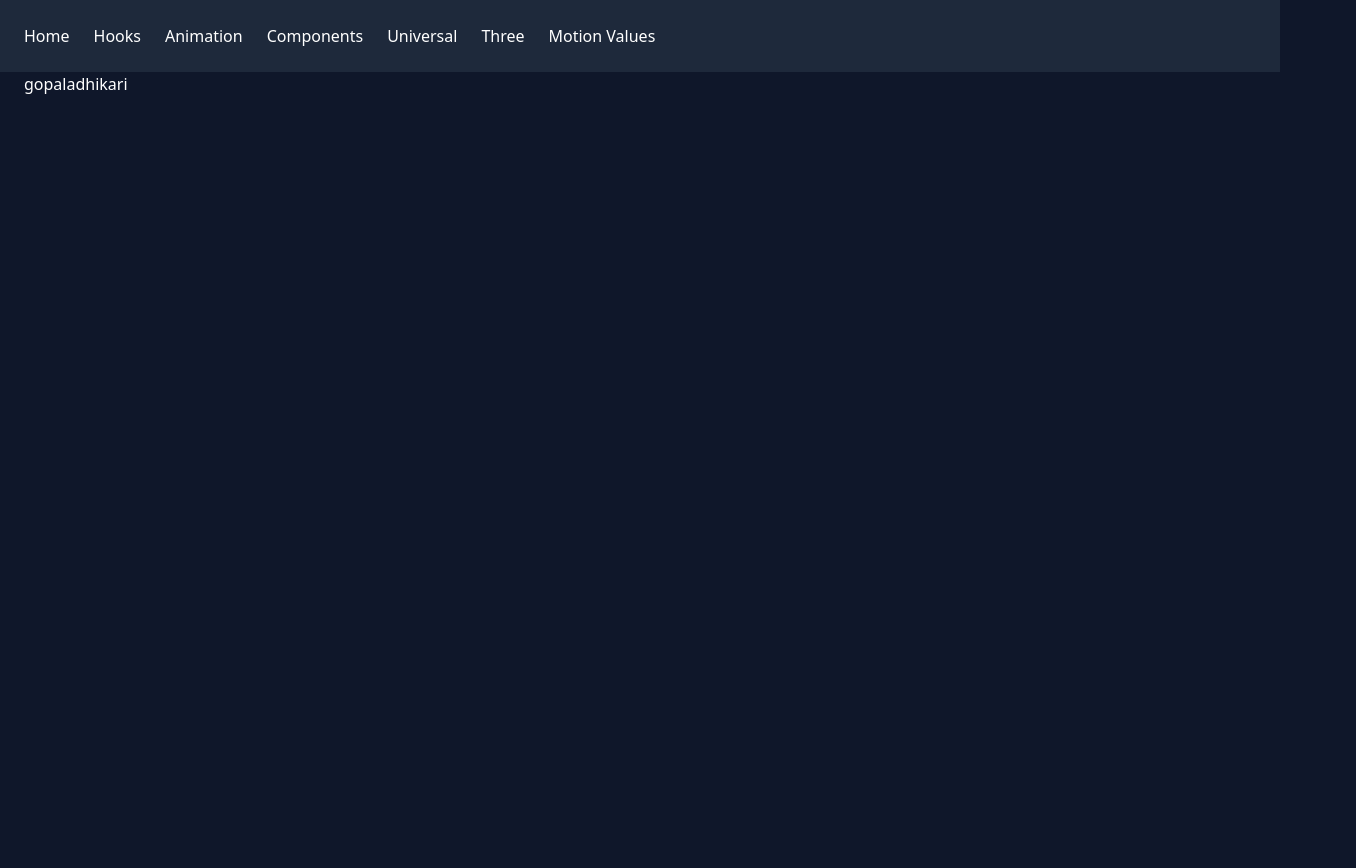
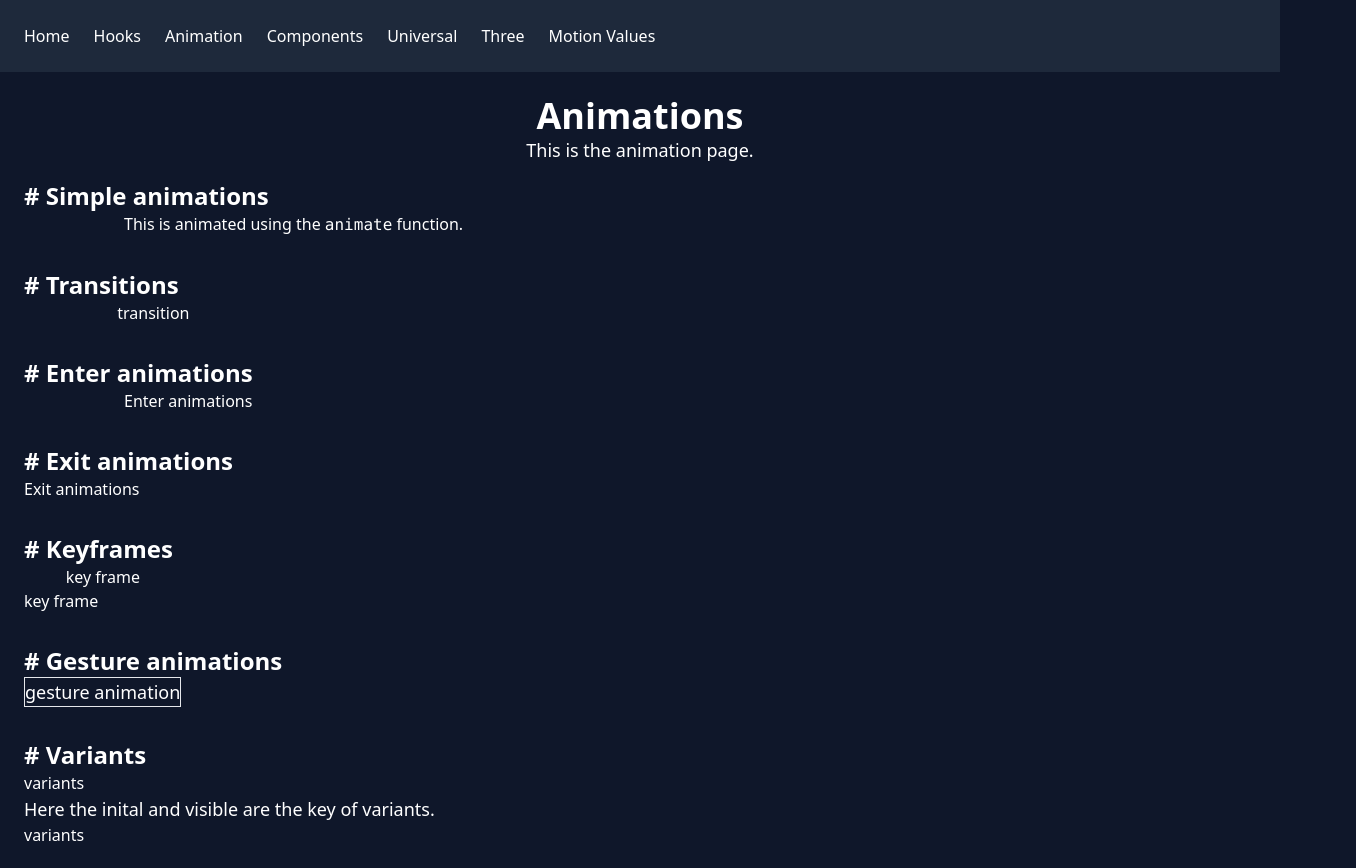
Before and after one commit to gopaladhikari/docs, a React (Vite) app in the folder framer-motion/: page /animation in a window 1280 px wide. Shown: the top 868 px of the page, 1356 px wide, since content can reach past the window. Built offline with nearby package versions, Linux system fonts and the light colour scheme.

Commit message:
framer-motion/ updated layout page

```diff
--- a/framer-motion/package.json
+++ b/framer-motion/package.json
@@ -10,6 +10,7 @@
     "preview": "vite preview"
   },
   "dependencies": {
+    "framer-motion": "^11.2.6",
     "react": "^18.2.0",
     "react-dom": "^18.2.0",
     "react-router-dom": "^6.23.1"
--- /dev/null
+++ b/framer-motion/src/config/site.ts
@@ -0,0 +1,3 @@
+export const site = {
+	title: "Animation using Framer Motion",
+};
--- a/framer-motion/src/pages/Home.tsx
+++ b/framer-motion/src/pages/Home.tsx
@@ -1,7 +1,16 @@
+import { motion } from "framer-motion";
+
 export function Home() {
 	return (
 		<section className="mt-8 flex flex-col items-center justify-center gap-4">
-			<h1>Framer Motion</h1>
+			<motion.h1
+				whileHover={{ scale: 1.2 }}
+				whileTap={{ scale: 1.1 }}
+				drag="x"
+				dragConstraints={{ left: -100, right: 100 }}
+			>
+				Framer Motion
+			</motion.h1>
 			<p>
 				Framer Motion is a library for building animations in React. It
 				provides a simple and intuitive API for animating elements and
--- a/framer-motion/src/pages/animation.tsx
+++ b/framer-motion/src/pages/animation.tsx
@@ -1,3 +1,127 @@
+import { AnimatePresence, motion, Variants } from "framer-motion";
+
 export function Animation() {
-	return <div> gopaladhikari </div>;
+	const isVisible = true;
+
+	const variants: Variants = {
+		visible: { opacity: 1 },
+		hidden: { opacity: 0 },
+	};
+
+	const list: Variants = {
+		visible: { opacity: 1, transition: { duration: 2, ease: "linear" } },
+		hidden: { opacity: 0 },
+	};
+
+	const item: Variants = {
+		visible: { opacity: 1, x: 0 },
+		hidden: { opacity: 0, x: -100 },
+	};
+
+	return (
+		<>
+			<section>
+				<h1> Animations</h1>
+				<p className="text-center">This is the animation page.</p>
+
+				<h2 className="mt-4"># Simple animations</h2>
+				<motion.div animate={{ x: 100 }}>
+					This is animated using the <code>animate</code> function.
+				</motion.div>
+			</section>
+
+			<section>
+				<h2># Transitions</h2>
+				<motion.div
+					animate={{ x: 100 }}
+					transition={{ ease: "easeOut", duration: 2, repeat: Infinity }}
+				>
+					transition
+				</motion.div>
+			</section>
+
+			<section>
+				<h2># Enter animations</h2>
+				<motion.div animate={{ x: 100 }} initial={false}>
+					Enter animations
+				</motion.div>
+			</section>
+
+			<section>
+				<h2># Exit animations</h2>
+				<AnimatePresence>
+					{isVisible && (
+						<motion.div
+							initial={{ opacity: 0 }}
+							animate={{ opacity: 1 }}
+							exit={{ opacity: 0 }}
+						>
+							Exit animations
+						</motion.div>
+					)}
+				</AnimatePresence>
+			</section>
+
+			<section>
+				<h2># Keyframes</h2>
+
+				<motion.div
+					animate={{ x: [0, 100, 0] }}
+					transition={{
+						repeat: Infinity,
+						duration: 2,
+						ease: "linear",
+					}}
+				>
+					key frame
+				</motion.div>
+				<motion.div animate={{ x: [null, 100, 0] }}>key frame</motion.div>
+			</section>
+
+			<section>
+				<h2># Gesture animations</h2>
+				<div>
+					<motion.p
+						className="border w-fit"
+						initial={{
+							opacity: 0.6,
+						}}
+						transition={{ duration: 2 }}
+						whileHover={{
+							opacity: 1,
+							scale: 1.2,
+						}}
+						whileTap={{
+							scale: 0.8,
+						}}
+						whileInView={{ opacity: 1 }}
+					>
+						gesture animation
+					</motion.p>
+				</div>
+			</section>
+
+			<section>
+				<h2># Variants</h2>
+				<motion.div variants={variants}>variants</motion.div>
+				<p>Here the inital and visible are the key of variants.</p>
+				<motion.span
+					initial="hidden"
+					animate="visible"
+					variants={variants}
+				>
+					variants
+				</motion.span>
+			</section>
+
+			<section>
+				<h2># Propagation</h2>
+				<motion.ul initial="hidden" animate="visible" variants={list}>
+					<motion.li variants={item}> This is list item</motion.li>
+					<motion.li variants={item}> This is list item</motion.li>
+					<motion.li variants={item}> This is list item</motion.li>
+				</motion.ul>
+			</section>
+		</>
+	);
 }
--- a/framer-motion/src/partials/layout.tsx
+++ b/framer-motion/src/partials/layout.tsx
@@ -1,11 +1,32 @@
-import { Outlet } from "react-router-dom";
+import { Outlet, useLocation } from "react-router-dom";
 import { Header } from "./header";
+import { useEffect } from "react";
+import { site } from "../config/site";
 
 export function Layout() {
+	const { pathname } = useLocation();
+
+	useEffect(() => {
+		const currentPath = pathname.split("/").pop();
+
+		if (!currentPath) document.title = site.title;
+		else {
+			const newTitle = currentPath
+				.charAt(0)
+				.toUpperCase()
+				.concat(currentPath.slice(1));
+			document.title = newTitle.concat(" | Framer Motion");
+		}
+
+		return () => {
+			document.title = site.title;
+		};
+	}, [pathname]);
+
 	return (
 		<>
 			<Header />
-			<main className="px-6 h-screen">
+			<main className="p-6 min-h-screen space-y-8 container">
 				<Outlet />
 			</main>
 		</>
--- a/framer-motion/src/styles/index.css
+++ b/framer-motion/src/styles/index.css
@@ -8,7 +8,7 @@
 	}
 
 	h1 {
-		@apply text-4xl font-bold;
+		@apply text-4xl font-bold text-center;
 	}
 
 	h2 {
```
Also changed, not shown: framer-motion/src/routes/route.tsx (+4 -4 lines), 1 other file (tests, documents, lock files or other folders).
